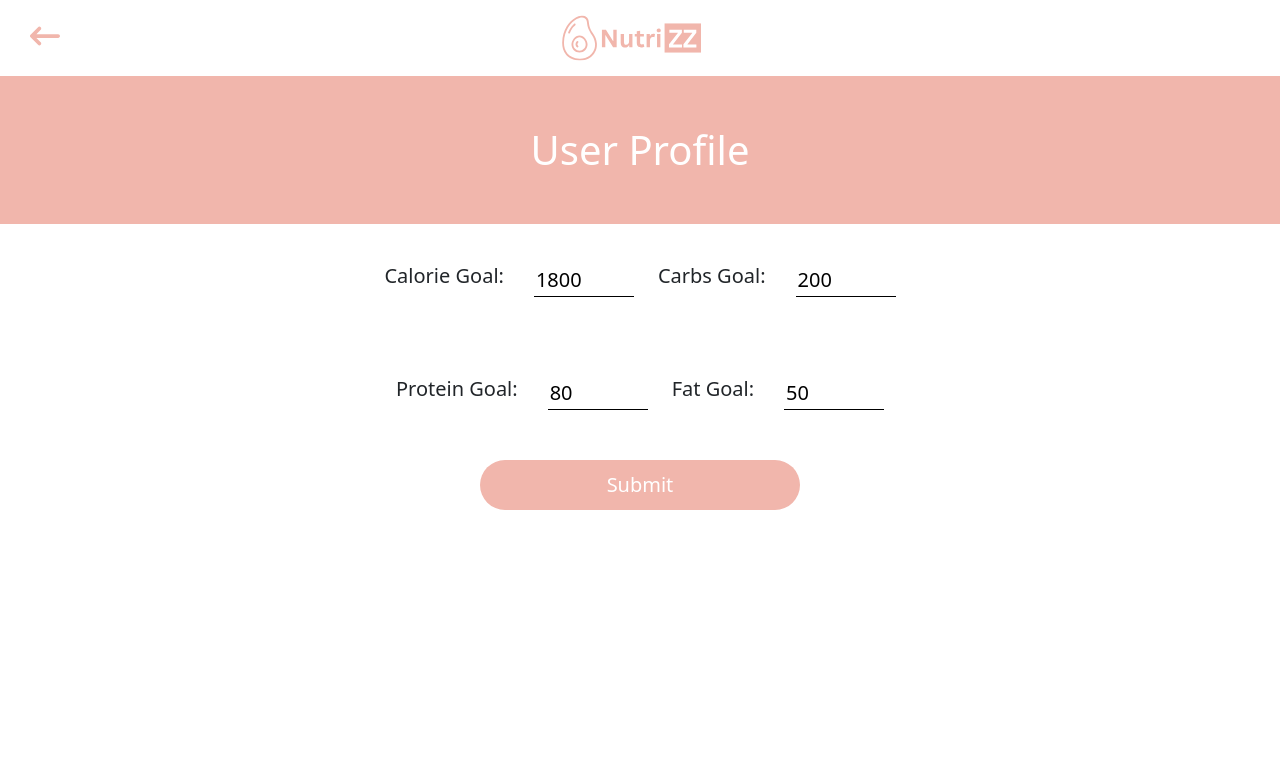
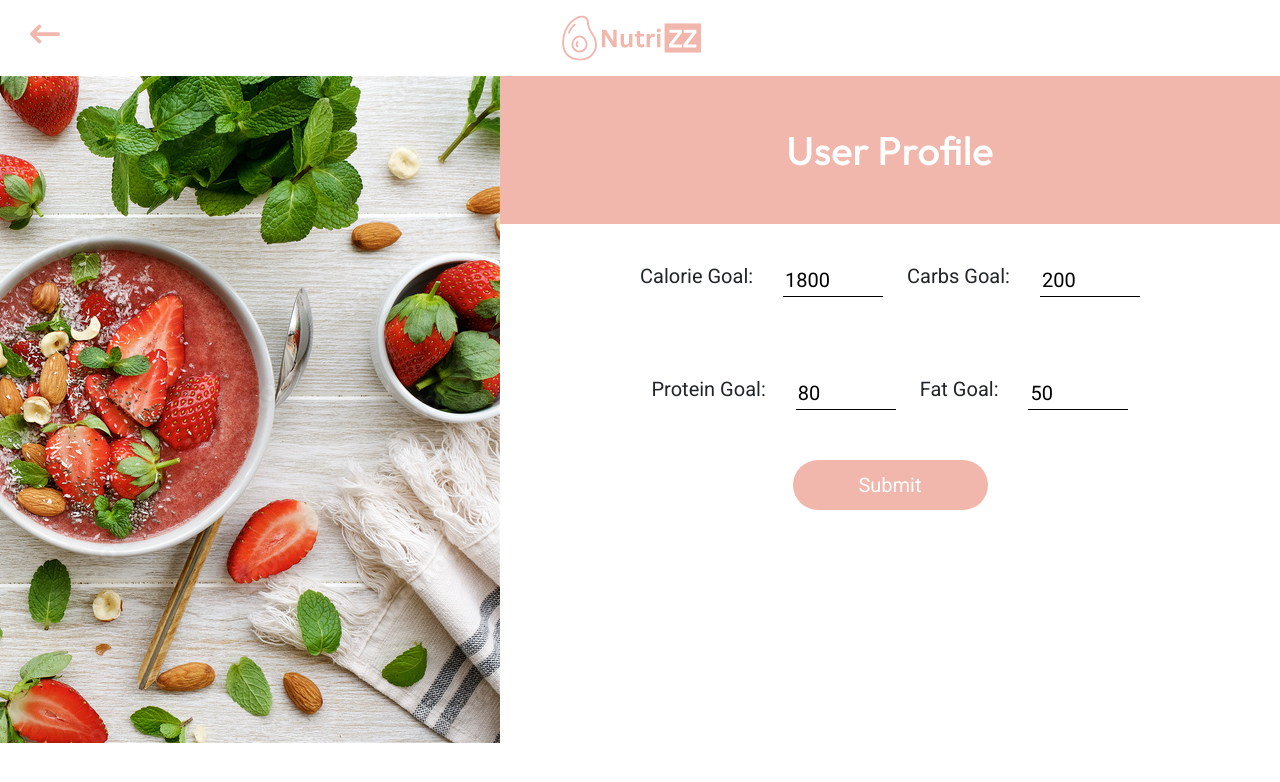
Before and after one commit to capybaraVeryCool/Nutri-ZZ, a React (Create React App) app: page /configure in a window 1280 px wide. Shown: the top 782 px of the page. Built offline with nearby package versions, Linux system fonts and the light colour scheme; no server answers.

Commit message:
font and color changes

```diff
--- a/src/App.css
+++ b/src/App.css
@@ -1,4 +1,6 @@
-@import url('https://fonts.googleapis.com/css2?family=Poppins:wght@200;500&display=swap');
+/* @import url('https://fonts.googleapis.com/css2?family=Poppins:wght@200;500&display=swap'); */
+@import url('https://fonts.googleapis.com/css2?family=Outfit:wght@500&family=Roboto&display=swap');
+
 
 :root {
   --primary: #FFDDD6;
@@ -17,8 +19,8 @@
 
 * {
   box-sizing: border-box;
-  /* font-family: 'Poppins', sans-serif;
-  font-weight: 200; */
+  font-family: 'Roboto', sans-serif;
+  /*font-weight: 200; */
 }
 
 
@@ -36,6 +38,12 @@
   width: 100%;
 }
 
-Container {
+/* Container {
   width: 100%;
+} */
+
+.custom-header {
+  font-family: 'Outfit', sans-serif;
+  /* font-size: 24px;
+  font-weight: bold; */
 }
--- a/src/index.css
+++ b/src/index.css
@@ -4,7 +4,7 @@ body {
   width: 100%;
   /* box-sizing: border-box; */
   font-family: -apple-system, BlinkMacSystemFont, 'Segoe UI', 'Roboto', 'Oxygen',
-    'Ubuntu', 'Cantarell', 'Fira Sans', 'Droid Sans', 'Helvetica Neue',
+    'Ubuntu', 'Cantarell', 'Fira Sans', 'Droid Sans', 'Helvetica Neue', 'Outfit',
     sans-serif;
   -webkit-font-smoothing: antialiased;
   -moz-osx-font-smoothing: grayscale;
--- a/src/pages/Configure.js
+++ b/src/pages/Configure.js
@@ -45,9 +45,13 @@ const Configure = (props) => {
   }
 
   return (
+    <div className="whole-page">
+      <div class="image-container">
+        <img src="AdobeStock_244073028_Preview.jpeg" alt="config_illustration"/>
+      </div>
       <div className="page-configure">
         <div className="page-configure-top">
-        <h1>User Profile</h1>
+          <h1 className="custom-header">User Profile</h1>
         </div>
 
         <Container className="page-configure-inputs">
@@ -92,6 +96,7 @@ const Configure = (props) => {
           </Link>
         </BackArrowDiv>
       </div>
+    </div>
   );
 }
 
--- a/src/pages/Food.js
+++ b/src/pages/Food.js
@@ -103,7 +103,7 @@ const Food = (props) => {
   return (
     <div  className="page-food">
       <div className="page-food-top">
-        <h2>{result.name}</h2>
+        <h2 className="custom-header">{result.name}</h2>
       </div>
 
       <div className="page-food-section">
--- a/src/pages/Meal.js
+++ b/src/pages/Meal.js
@@ -77,8 +77,8 @@ const Meal = (props) => {
     <div style={{display:"flex"}}>
       <div  className="page-meal">
         <div className="page-meal-top">
-          <h2>{meal}</h2>
-          <h3>{formatDate(props.date)}</h3>
+          <h2 className="custom-header">{meal}</h2>
+          <h3 className="custom-header">{formatDate(props.date)}</h3>
           <div className="page-meal-progress" style={progressColor}>
             <ProgressCircle  progress={progress} circleSize="250" calories={data.sumCal} message={"calories eaten"}/>
           </div>
--- a/src/pages/Search.js
+++ b/src/pages/Search.js
@@ -60,7 +60,7 @@ const Search = (props) => {
               <FontAwesomeIcon icon={faArrowLeftLong} style={{color: "#f1b6ac",fontSize: "30px"}} />
             </Link>
           </BackArrowDiv>
-          <h2>{capitalize(meal)}</h2>
+          <h2 className="custom-header">{capitalize(meal)}</h2>
           <input type="text" placeholder="🔍 Search Food" id="page-searchbar" />
         </div>
       </div>
--- a/src/pages/SignIn.js
+++ b/src/pages/SignIn.js
@@ -87,7 +87,7 @@ const SignIn = (props) => {
                 <Form.Control type="password" id="logIn-password" autoComplete="off"/>
               </Form.Group>
               <div className="text-center" style={{justifyContent: "center", alignItems:"center"}}>
-                <Button type="submit" onClick={logIn} style={{backgroundColor: "#f1b6ac",border: "none",fontSize:18, lineHeight:1.5, display: "inline-block"}}>
+                <Button onClick={logIn} style={{backgroundColor: "#f1b6ac",border: "none",fontSize:18, lineHeight:1.5, display: "inline-block"}}>
                   Log In
                 </Button>
               </div>
--- a/src/stylesheets/Configure.css
+++ b/src/stylesheets/Configure.css
@@ -1,3 +1,19 @@
+.whole-page {
+  display: flex;
+  overflow-x: hidden;
+}
+
+.image-container {
+  flex: 0 0 33.33%;
+  margin-left: -500px;
+  /* padding: 10px; */
+}
+
+.page-configure {
+  flex: 1;
+  height: 100%;
+  /* padding: 10px;  */
+}
 
 
 .page-configure-top{
--- a/src/stylesheets/styledComponents.js
+++ b/src/stylesheets/styledComponents.js
@@ -50,11 +50,12 @@ const DropdownElement = styled.h3`
 const MessageDiv = styled.div`
 
   position: relative;
-  width: fit-content;
+  width: "fit-content";
 
   &:hover {
     .component-message {
       display: block;
+      white-space: nowrap;
     }
   }
   .component-message {
```
Also changed, not shown: public/AdobeStock_244073028_Preview.jpeg (added). Lines whose indentation alone changed are shown as unchanged.
